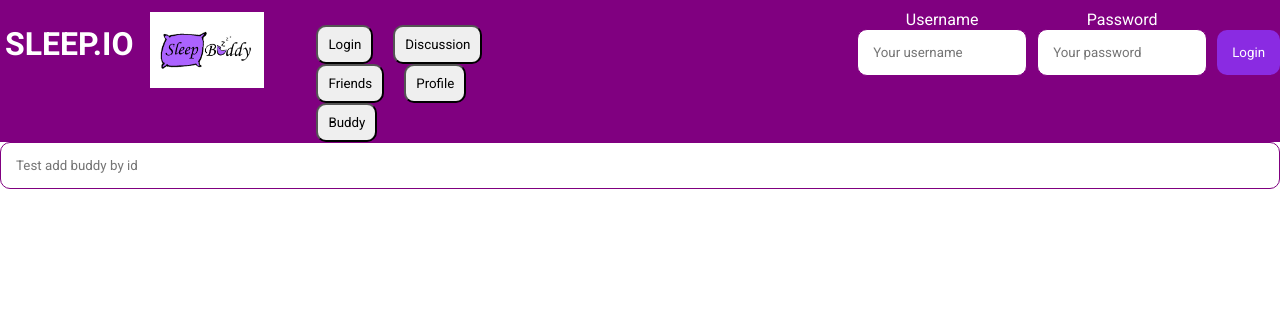
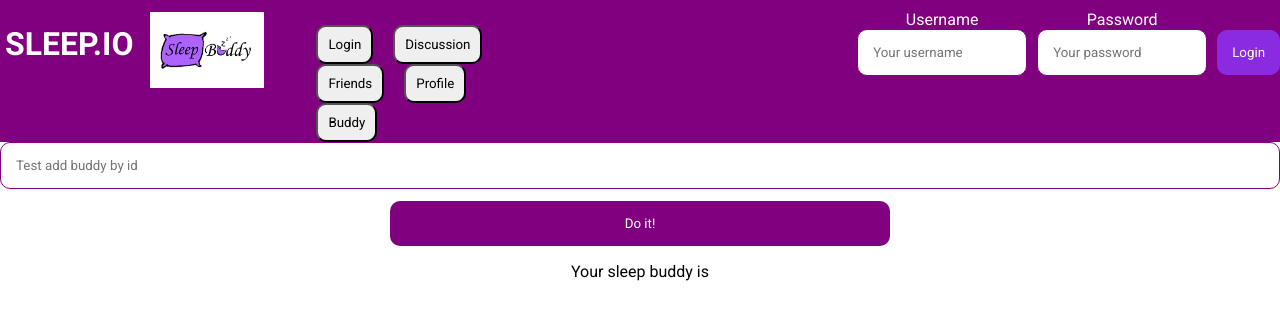
Before and after one commit to jmlacey/HCI-Social-Media-Project, a React (Create React App) app: page / in a window 1280 px wide. Both pictures are taken after a click on the button "Buddy". Shown: the top 320 px of the page. Built offline with nearby package versions, Linux system fonts and the light colour scheme; no server answers.

Commit message:
Implemented id to username

```diff
--- a/src/Component/Zach_components/Buddy.js
+++ b/src/Component/Zach_components/Buddy.js
@@ -7,10 +7,15 @@ export default class Buddy extends React.Component {
       //FOR NOW WE ARE STORING THE BUDDY NAME IN USER ROLE. It will be an id.
       //326 is Wagz1 user id, for testing
       buddyID: "",
+      buddyName: "",
     };
   }
 
   componentDidMount() {
+    this.loadBuddy();
+  }
+
+  loadBuddy() {
     //Getting the buddy indo
     fetch(
       "http://stark.cse.buffalo.edu/cse410/reactioneers/api/usercontroller.php",
@@ -28,6 +33,7 @@ export default class Buddy extends React.Component {
           this.setState({
             buddyID: result.users[0].user_role,
           });
+          this.IDToUserName();
         },
         (error) => {
           alert("error!");
@@ -35,15 +41,86 @@ export default class Buddy extends React.Component {
       );
   }
 
+  IDToUserName = () => {
+    fetch(
+      "http://stark.cse.buffalo.edu/cse410/reactioneers/api/usercontroller.php",
+      {
+        method: "post",
+        body: JSON.stringify({
+          action: "getUsers",
+          userid: this.state.buddyID,
+        }),
+      }
+    )
+      .then((res) => res.json())
+      .then(
+        (result) => {
+          this.setState({ buddyName: result.users[0].name });
+        },
+        (error) => {
+          alert("error!");
+        }
+      );
+  };
+
+  testAssignBuddy = () => {
+    alert("Doing it!");
+    fetch(
+      "http://stark.cse.buffalo.edu/cse410/reactioneers/api/usercontroller.php",
+      {
+        method: "post",
+        body: JSON.stringify({
+          //API FIELDS
+          action: "addOrEditUsers",
+          user_id: sessionStorage.getItem("user"),
+          userid: sessionStorage.getItem("user"),
+          session_token: sessionStorage.getItem("token"),
+          userrole: this.state.buddyID,
+        }),
+      }
+    );
+
+    fetch(
+      "http://stark.cse.buffalo.edu/cse410/reactioneers/api/usercontroller.php",
+      {
+        method: "post",
+        body: JSON.stringify({
+          //API FIELDS
+          action: "addOrEditUsers",
+          user_id: sessionStorage.getItem("user"),
+          userid: this.state.buddyID,
+          session_token: sessionStorage.getItem("token"),
+          userrole: sessionStorage.getItem("user"),
+        }),
+      }
+    );
+    this.IDToUserName();
+    alert("Did it!");
+  };
+
+  testBuddyChangeHandler = (event) => {
+    this.setState({
+      buddyID: event.target.value,
+    });
+  };
+
   render() {
     return (
       <div>
         <input
           type="text"
           placeholder="Test add buddy by id"
-          onChange={this.emailChangeHandler}
+          onChange={this.testBuddyChangeHandler}
           value={this.state.email}
         ></input>
+
+        <input
+          type="submit"
+          value="Do it!"
+          onClick={this.testAssignBuddy}
+        ></input>
+
+        <p>Your sleep buddy is {this.state.buddyName}</p>
       </div>
     );
   }
```
